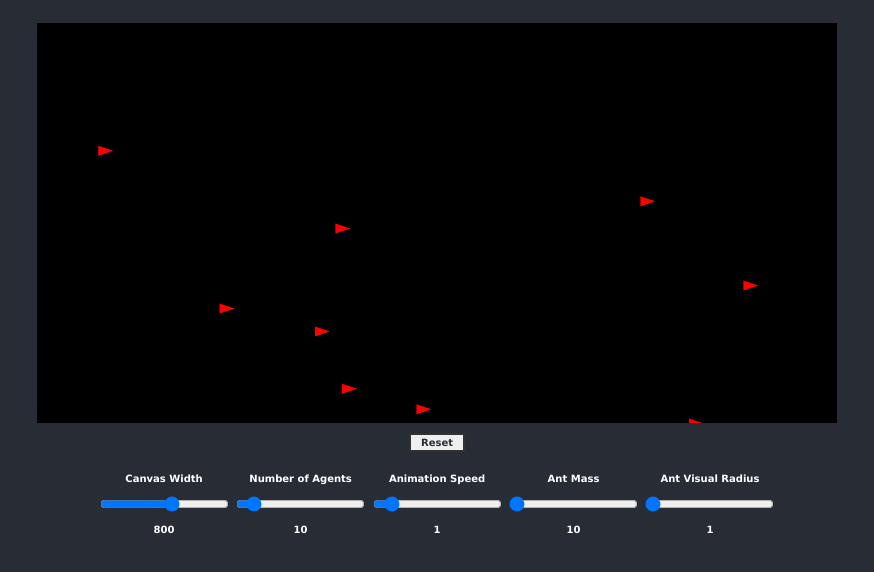
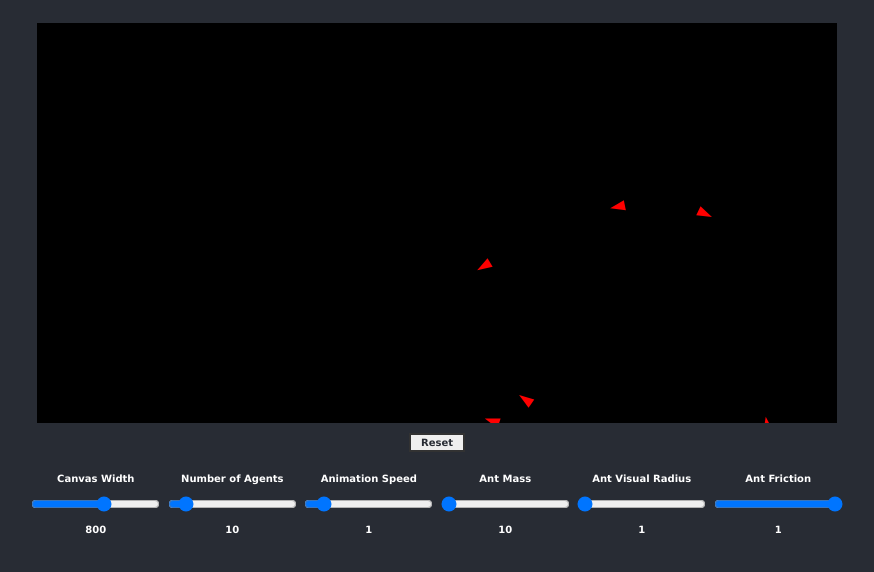
Before and after one commit to VVindows95/GTfireants, a plain HTML site: page index.html in a window 1280 px wide. Shown: the part 68-640 px from the top of the page, without its empty margins (203-1077 px from the left). Drawn offline with Linux system fonts and the light colour scheme.

Commit message:
Add files via upload

```diff
--- a/ants.js
+++ b/ants.js
@@ -8,8 +8,8 @@ var ants = [];
 var movement = 1;
 var speedLimit = 15;
 var minDistance = 20;
-var antMass = 10;
-var antForce = 0;
+var antMass = 1;
+var antForce = 1;
 var antResultant = 1;
 var walkMultipler = 1;
 var antAttraction = 1;
@@ -24,8 +24,9 @@ var numAnts = 10;
 var num = 1;
 var deltaT = 0.5;
 var antCollision = 1;
-var antDamping = 1;
+var antFriction = 1;
 var antVisual = 1;
+var antFriction = antForce / 10;
 
 function initAnts()
 {
@@ -142,6 +143,10 @@ function matchVelocity(ant) {
   ant.v = otherAnt.v;
 }
 
+function antDamping(ant) {
+  var antForce = antFriction / 10;
+}
+
 function antAttract(ant) {
   var attractX = 0;
   var attractY = 0;
@@ -190,12 +195,13 @@ function animationLoop()
     keepWithinBounds(ant);
     avoidOthers(ant);
     antAttract(ant);
+    antDamping(ant);
 
     // ant.u = ant.u + (deltaT * ((antMass / antForce) * randn_bm()));
     // ant.v = ant.v + (deltaT * ((antMass / antForce) * randn_bm()));
 
-    ant.u += deltaT * (antForce / antMass);
-    ant.v += deltaT * (antForce / antMass);
+    ant.u += deltaT * (antFriction / antMass);
+    ant.v += deltaT * (antFriction / antMass);
 
     ant.x += deltaT * (ant.u + walkMultipler * randn_bm());
     ant.y += deltaT * (ant.v + walkMultipler * randn_bm());
@@ -273,3 +279,11 @@ document.getElementById("slider6").oninput = function()
   initAnts();
   console.log("Window width changed to  ", width);
 };
+
+// Slider Data for the antFriction Factor
+document.getElementById("slider7").oninput = function()
+{
+  document.getElementById("demo7").innerHTML = this.value;
+  antForce = this.value;
+  console.log("Ant Friction changed to  ", antForce);
+};
--- a/index.html
+++ b/index.html
@@ -86,6 +86,12 @@
 			<input type="range" min="1" max="20" value="1" id="slider5">
 			<p id ="demo5">1</p>
 		</div>
+
+		<div class="slidecontainer">
+			<p>Ant Friction</p>
+			<input type="range" min="-2" max="1" value="1" id="slider7">
+			<p id ="demo7">1</p>
+		</div>
 	</center>
 </b>
 
```
